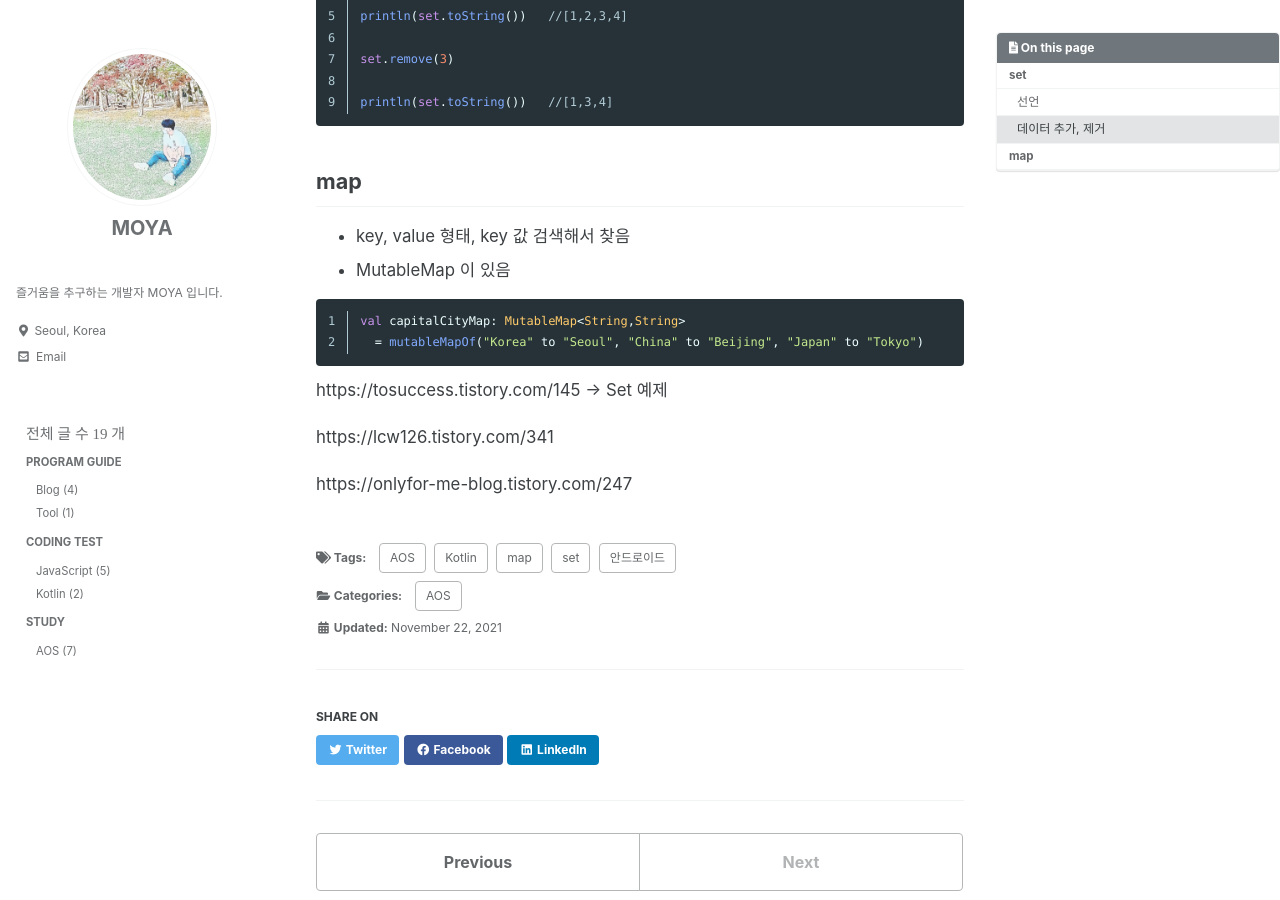
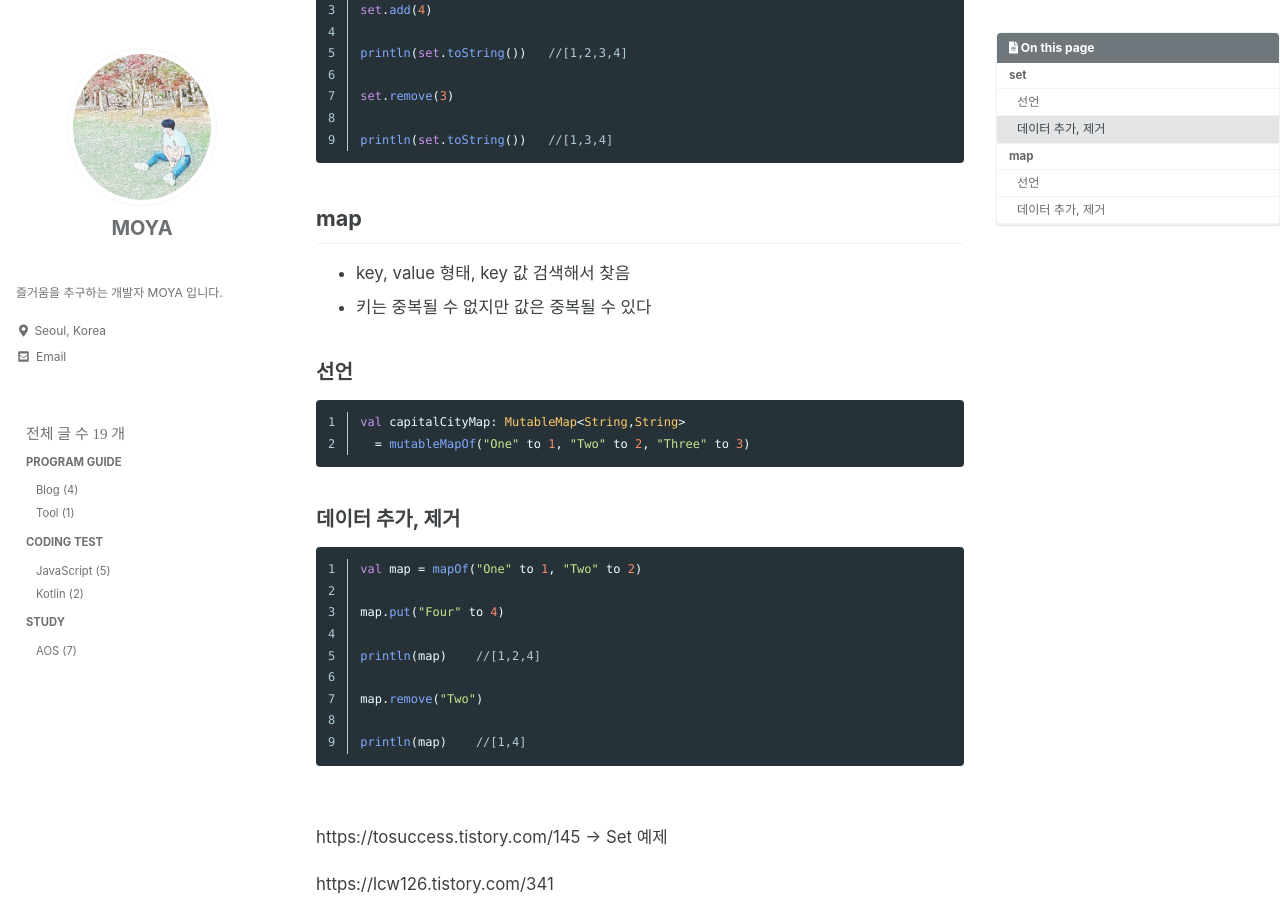
Before and after one commit to kdc7140/kdc7140.github.io, a Jekyll site: the page built from _posts/study/2021-11-22-kotlin007.md, in a window 1280 px wide and 900 px high, scrolled down 731 px. Built offline with Jekyll 4.4.1, drawn with Linux system fonts in a browser that asks for light colours; cached includes are drawn as plain includes; some web fonts are replaced.

Commit message:
contents change

````diff
--- a/_posts/study/2021-11-22-kotlin007.md
+++ b/_posts/study/2021-11-22-kotlin007.md
@@ -30,7 +30,7 @@ val set = setOf(1,2,3)
 //가변형
 val mutableSet = mutableSetOf("apple", "banana", "orange")
 ```
-
+<br/>
 
 ### 데이터 추가, 제거
 
@@ -49,13 +49,31 @@ println(set.toString())   //[1,3,4]
 ## map
 
  - key, value 형태, key 값 검색해서 찾음
- - MutableMap 이 있음
+ - 키는 중복될 수 없지만 값은 중복될 수 있다
 
+
+### 선언
 
 ```kotlin
 val capitalCityMap: MutableMap<String,String>
-  = mutableMapOf("Korea" to "Seoul", "China" to "Beijing", "Japan" to "Tokyo")
+  = mutableMapOf("One" to 1, "Two" to 2, "Three" to 3)
 ```
+
+### 데이터 추가, 제거
+
+```kotlin
+val map = mapOf("One" to 1, "Two" to 2)
+
+map.put("Four" to 4)
+
+println(map)    //[1,2,4]
+
+map.remove("Two")
+
+println(map)    //[1,4]
+```
+
+<br/>
 
 https://tosuccess.tistory.com/145  -> Set 예제
 
````
Also changed, not shown: _posts/study/2021-11-20-kotlin006.md (+3 -1 lines).
